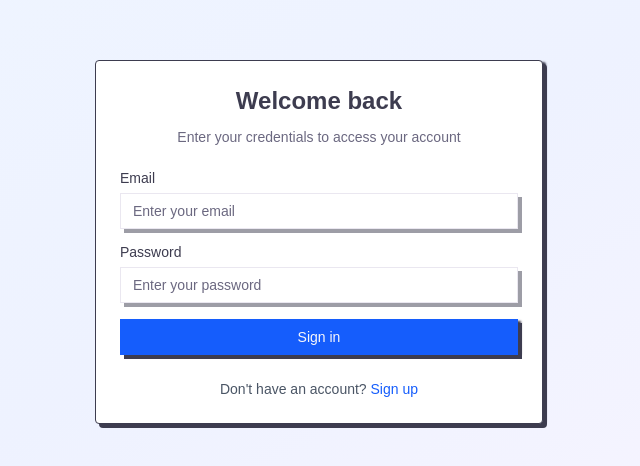
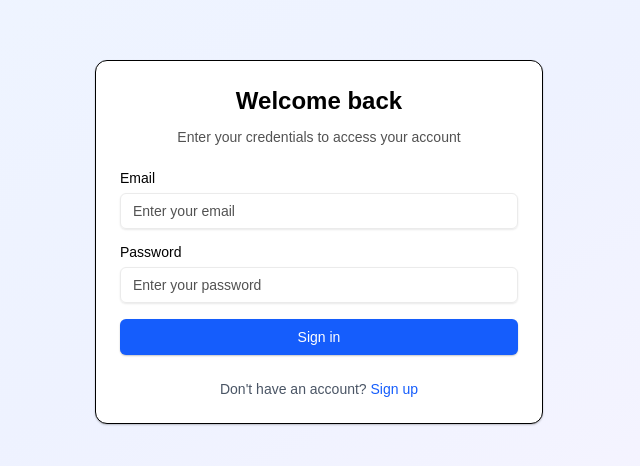
Before and after one commit to PrateekKumar15/CarZone-Frontend, a Next.js app: page /auth/login in a window 1280 px wide. Shown: the part 158-624 px from the top of the page, without its empty margins (321-961 px from the left). Built offline with nearby package versions, Linux system fonts and the light colour scheme; no server answers.

Commit message:
style: Improve code formatting and readability in various components

```diff
--- a/src/app/globals.css
+++ b/src/app/globals.css
@@ -1,99 +1,111 @@
 @import "tailwindcss";
 
 :root {
-  --background: oklch(0.9777 0.0041 301.4256);
-  --foreground: oklch(0.3651 0.0325 287.0807);
-  --card: oklch(1.0000 0 0);
-  --card-foreground: oklch(0.3651 0.0325 287.0807);
-  --popover: oklch(1.0000 0 0);
-  --popover-foreground: oklch(0.3651 0.0325 287.0807);
-  --primary: oklch(0.6068 0.1076 301.6963);
-  --primary-foreground: oklch(0.9777 0.0041 301.4256);
-  --secondary: oklch(0.8957 0.0265 300.2416);
-  --secondary-foreground: oklch(0.3651 0.0325 287.0807);
-  --muted: oklch(0.8906 0.0139 299.7754);
-  --muted-foreground: oklch(0.5288 0.0375 290.7895);
-  --accent: oklch(0.7769 0.1042 1.2478);
-  --accent-foreground: oklch(0.3394 0.0441 1.7583);
-  --destructive: oklch(0.6288 0.1928 24.5810);
-  --destructive-foreground: oklch(0.9777 0.0041 301.4256);
-  --border: oklch(0.3651 0.0325 287.0807);
-  --input: oklch(0.9329 0.0124 301.2783);
-  --ring: oklch(0.6068 0.1076 301.6963);
-  --chart-1: oklch(0.6068 0.1076 301.6963);
-  --chart-2: oklch(0.7769 0.1042 1.2478);
-  --chart-3: oklch(0.7321 0.0749 169.8670);
-  --chart-4: oklch(0.8540 0.0882 76.8292);
-  --chart-5: oklch(0.7857 0.0645 258.0839);
-  --sidebar: oklch(0.9554 0.0082 301.3541);
-  --sidebar-foreground: oklch(0.3651 0.0325 287.0807);
-  --sidebar-primary: oklch(0.6068 0.1076 301.6963);
-  --sidebar-primary-foreground: oklch(0.9777 0.0041 301.4256);
-  --sidebar-accent: oklch(0.7769 0.1042 1.2478);
-  --sidebar-accent-foreground: oklch(0.3394 0.0441 1.7583);
-  --sidebar-border: oklch(0.8719 0.0198 302.1690);
-  --sidebar-ring: oklch(0.6068 0.1076 301.6963);
-  --font-sans: Aleo, ui-serif, serif;
-  --font-serif: Amiri, ui-serif, serif;
-  --font-mono: Fira Mono, ui-monospace, monospace;
-  --radius: 0px;
-  --shadow-2xs: 4px 4px 0px 0px hsl(243.1579 13.6691% 27.2549% / 0.50);
-  --shadow-xs: 4px 4px 0px 0px hsl(243.1579 13.6691% 27.2549% / 0.50);
-  --shadow-sm: 4px 4px 0px 0px hsl(243.1579 13.6691% 27.2549% / 1.00), 4px 1px 2px -1px hsl(243.1579 13.6691% 27.2549% / 1.00);
-  --shadow: 4px 4px 0px 0px hsl(243.1579 13.6691% 27.2549% / 1.00), 4px 1px 2px -1px hsl(243.1579 13.6691% 27.2549% / 1.00);
-  --shadow-md: 4px 4px 0px 0px hsl(243.1579 13.6691% 27.2549% / 1.00), 4px 2px 4px -1px hsl(243.1579 13.6691% 27.2549% / 1.00);
-  --shadow-lg: 4px 4px 0px 0px hsl(243.1579 13.6691% 27.2549% / 1.00), 4px 4px 6px -1px hsl(243.1579 13.6691% 27.2549% / 1.00);
-  --shadow-xl: 4px 4px 0px 0px hsl(243.1579 13.6691% 27.2549% / 1.00), 4px 8px 10px -1px hsl(243.1579 13.6691% 27.2549% / 1.00);
-  --shadow-2xl: 4px 4px 0px 0px hsl(243.1579 13.6691% 27.2549% / 2.50);
+  --background: oklch(0.9900 0 0);
+  --foreground: oklch(0 0 0);
+  --card: oklch(1 0 0);
+  --card-foreground: oklch(0 0 0);
+  --popover: oklch(0.9900 0 0);
+  --popover-foreground: oklch(0 0 0);
+  --primary: oklch(0 0 0);
+  --primary-foreground: oklch(1 0 0);
+  --secondary: oklch(0.9400 0 0);
+  --secondary-foreground: oklch(0 0 0);
+  --muted: oklch(0.9700 0 0);
+  --muted-foreground: oklch(0.4400 0 0);
+  --accent: oklch(0.9400 0 0);
+  --accent-foreground: oklch(0 0 0);
+  --destructive: oklch(0.6300 0.1900 23.0300);
+  --destructive-foreground: oklch(1 0 0);
+  --border: oklch(0.9200 0 0);
+  --input: oklch(0.9400 0 0);
+  --ring: oklch(0 0 0);
+  --chart-1: oklch(0.8100 0.1700 75.3500);
+  --chart-2: oklch(0.5500 0.2200 264.5300);
+  --chart-3: oklch(0.7200 0 0);
+  --chart-4: oklch(0.9200 0 0);
+  --chart-5: oklch(0.5600 0 0);
+  --sidebar: oklch(0.9900 0 0);
+  --sidebar-foreground: oklch(0 0 0);
+  --sidebar-primary: oklch(0 0 0);
+  --sidebar-primary-foreground: oklch(1 0 0);
+  --sidebar-accent: oklch(0.9400 0 0);
+  --sidebar-accent-foreground: oklch(0 0 0);
+  --sidebar-border: oklch(0.9400 0 0);
+  --sidebar-ring: oklch(0 0 0);
+  --font-sans: Geist, sans-serif;
+  --font-serif: Georgia, serif;
+  --font-mono: Geist Mono, monospace;
+  --radius: 0.5rem;
+  --shadow-x: 0px;
+  --shadow-y: 1px;
+  --shadow-blur: 2px;
+  --shadow-spread: 0px;
+  --shadow-opacity: 0.18;
+  --shadow-color: hsl(0 0% 0%);
+  --shadow-2xs: 0px 1px 2px 0px hsl(0 0% 0% / 0.09);
+  --shadow-xs: 0px 1px 2px 0px hsl(0 0% 0% / 0.09);
+  --shadow-sm: 0px 1px 2px 0px hsl(0 0% 0% / 0.18), 0px 1px 2px -1px hsl(0 0% 0% / 0.18);
+  --shadow: 0px 1px 2px 0px hsl(0 0% 0% / 0.18), 0px 1px 2px -1px hsl(0 0% 0% / 0.18);
+  --shadow-md: 0px 1px 2px 0px hsl(0 0% 0% / 0.18), 0px 2px 4px -1px hsl(0 0% 0% / 0.18);
+  --shadow-lg: 0px 1px 2px 0px hsl(0 0% 0% / 0.18), 0px 4px 6px -1px hsl(0 0% 0% / 0.18);
+  --shadow-xl: 0px 1px 2px 0px hsl(0 0% 0% / 0.18), 0px 8px 10px -1px hsl(0 0% 0% / 0.18);
+  --shadow-2xl: 0px 1px 2px 0px hsl(0 0% 0% / 0.45);
   --tracking-normal: 0em;
   --spacing: 0.25rem;
 }
 
 .dark {
-  --background: oklch(0.2166 0.0215 292.8474);
-  --foreground: oklch(0.9053 0.0245 293.5570);
-  --card: oklch(0.2544 0.0301 292.7315);
-  --card-foreground: oklch(0.9053 0.0245 293.5570);
-  --popover: oklch(0.2544 0.0301 292.7315);
-  --popover-foreground: oklch(0.9053 0.0245 293.5570);
-  --primary: oklch(0.7450 0.0948 299.6335);
-  --primary-foreground: oklch(0.2166 0.0215 292.8474);
-  --secondary: oklch(0.4604 0.0472 295.5578);
-  --secondary-foreground: oklch(0.9053 0.0245 293.5570);
-  --muted: oklch(0.2560 0.0320 294.8380);
-  --muted-foreground: oklch(0.6974 0.0282 300.0614);
-  --accent: oklch(0.3181 0.0321 308.6149);
-  --accent-foreground: oklch(0.8391 0.0692 2.6681);
-  --destructive: oklch(0.6823 0.1710 22.7131);
-  --destructive-foreground: oklch(0.2166 0.0215 292.8474);
-  --border: oklch(0.9053 0.0245 293.5570);
-  --input: oklch(0.2847 0.0346 291.2726);
-  --ring: oklch(0.7450 0.0948 299.6335);
-  --chart-1: oklch(0.7450 0.0948 299.6335);
-  --chart-2: oklch(0.8391 0.0692 2.6681);
-  --chart-3: oklch(0.7321 0.0749 169.8670);
-  --chart-4: oklch(0.8540 0.0882 76.8292);
-  --chart-5: oklch(0.7857 0.0645 258.0839);
-  --sidebar: oklch(0.1985 0.0200 293.6639);
-  --sidebar-foreground: oklch(0.9053 0.0245 293.5570);
-  --sidebar-primary: oklch(0.7450 0.0948 299.6335);
-  --sidebar-primary-foreground: oklch(0.2166 0.0215 292.8474);
-  --sidebar-accent: oklch(0.3181 0.0321 308.6149);
-  --sidebar-accent-foreground: oklch(0.8391 0.0692 2.6681);
-  --sidebar-border: oklch(0.2847 0.0346 291.2726);
-  --sidebar-ring: oklch(0.7450 0.0948 299.6335);
-  --font-sans: Aleo, ui-serif, serif;
-  --font-serif: Amiri, ui-serif, serif;
-  --font-mono: Fira Mono, ui-monospace, monospace;
-  --radius: 0px;
-  --shadow-2xs: 4px 4px 0px 0px hsl(250.0000 36.0000% 90.1961% / 0.50);
-  --shadow-xs: 4px 4px 0px 0px hsl(250.0000 36.0000% 90.1961% / 0.50);
-  --shadow-sm: 4px 4px 0px 0px hsl(250.0000 36.0000% 90.1961% / 1.00), 4px 1px 2px -1px hsl(250.0000 36.0000% 90.1961% / 1.00);
-  --shadow: 4px 4px 0px 0px hsl(250.0000 36.0000% 90.1961% / 1.00), 4px 1px 2px -1px hsl(250.0000 36.0000% 90.1961% / 1.00);
-  --shadow-md: 4px 4px 0px 0px hsl(250.0000 36.0000% 90.1961% / 1.00), 4px 2px 4px -1px hsl(250.0000 36.0000% 90.1961% / 1.00);
-  --shadow-lg: 4px 4px 0px 0px hsl(250.0000 36.0000% 90.1961% / 1.00), 4px 4px 6px -1px hsl(250.0000 36.0000% 90.1961% / 1.00);
-  --shadow-xl: 4px 4px 0px 0px hsl(250.0000 36.0000% 90.1961% / 1.00), 4px 8px 10px -1px hsl(250.0000 36.0000% 90.1961% / 1.00);
-  --shadow-2xl: 4px 4px 0px 0px hsl(250.0000 36.0000% 90.1961% / 2.50);
+  --background: oklch(0 0 0);
+  --foreground: oklch(1 0 0);
+  --card: oklch(0.1400 0 0);
+  --card-foreground: oklch(1 0 0);
+  --popover: oklch(0.1800 0 0);
+  --popover-foreground: oklch(1 0 0);
+  --primary: oklch(1 0 0);
+  --primary-foreground: oklch(0 0 0);
+  --secondary: oklch(0.2500 0 0);
+  --secondary-foreground: oklch(1 0 0);
+  --muted: oklch(0.2300 0 0);
+  --muted-foreground: oklch(0.7200 0 0);
+  --accent: oklch(0.3200 0 0);
+  --accent-foreground: oklch(1 0 0);
+  --destructive: oklch(0.6900 0.2000 23.9100);
+  --destructive-foreground: oklch(0 0 0);
+  --border: oklch(0.2600 0 0);
+  --input: oklch(0.3200 0 0);
+  --ring: oklch(0.7200 0 0);
+  --chart-1: oklch(0.8100 0.1700 75.3500);
+  --chart-2: oklch(0.5800 0.2100 260.8400);
+  --chart-3: oklch(0.5600 0 0);
+  --chart-4: oklch(0.4400 0 0);
+  --chart-5: oklch(0.9200 0 0);
+  --sidebar: oklch(0.1800 0 0);
+  --sidebar-foreground: oklch(1 0 0);
+  --sidebar-primary: oklch(1 0 0);
+  --sidebar-primary-foreground: oklch(0 0 0);
+  --sidebar-accent: oklch(0.3200 0 0);
+  --sidebar-accent-foreground: oklch(1 0 0);
+  --sidebar-border: oklch(0.3200 0 0);
+  --sidebar-ring: oklch(0.7200 0 0);
+  --font-sans: Geist, sans-serif;
+  --font-serif: Georgia, serif;
+  --font-mono: Geist Mono, monospace;
+  --radius: 0.5rem;
+  --shadow-x: 0px;
+  --shadow-y: 1px;
+  --shadow-blur: 2px;
+  --shadow-spread: 0px;
+  --shadow-opacity: 0.18;
+  --shadow-color: hsl(0 0% 0%);
+  --shadow-2xs: 0px 1px 2px 0px hsl(0 0% 0% / 0.09);
+  --shadow-xs: 0px 1px 2px 0px hsl(0 0% 0% / 0.09);
+  --shadow-sm: 0px 1px 2px 0px hsl(0 0% 0% / 0.18), 0px 1px 2px -1px hsl(0 0% 0% / 0.18);
+  --shadow: 0px 1px 2px 0px hsl(0 0% 0% / 0.18), 0px 1px 2px -1px hsl(0 0% 0% / 0.18);
+  --shadow-md: 0px 1px 2px 0px hsl(0 0% 0% / 0.18), 0px 2px 4px -1px hsl(0 0% 0% / 0.18);
+  --shadow-lg: 0px 1px 2px 0px hsl(0 0% 0% / 0.18), 0px 4px 6px -1px hsl(0 0% 0% / 0.18);
+  --shadow-xl: 0px 1px 2px 0px hsl(0 0% 0% / 0.18), 0px 8px 10px -1px hsl(0 0% 0% / 0.18);
+  --shadow-2xl: 0px 1px 2px 0px hsl(0 0% 0% / 0.45);
 }
 
 @theme inline {
```
Also changed, not shown: src/components/layout/footer.tsx (+16 -6 lines), src/components/sections/about.tsx (+8 -2 lines), src/components/sections/contact.tsx (+42 -12 lines), src/components/sections/testimonials.tsx (+19 -11 lines).
